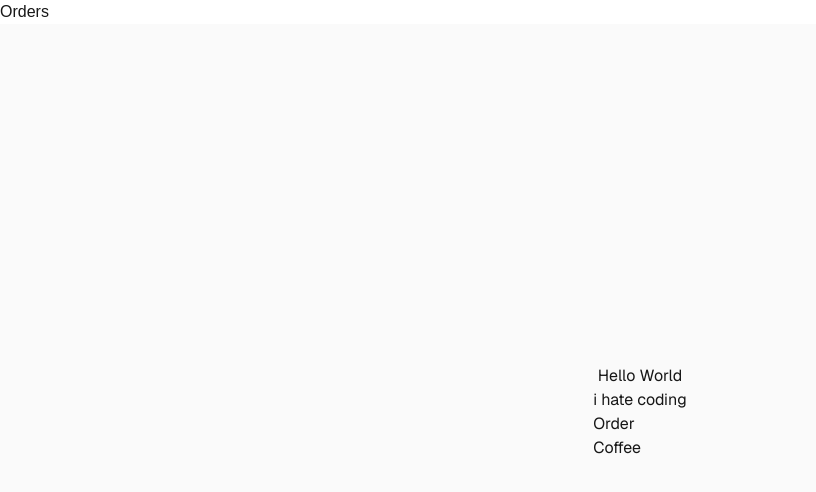
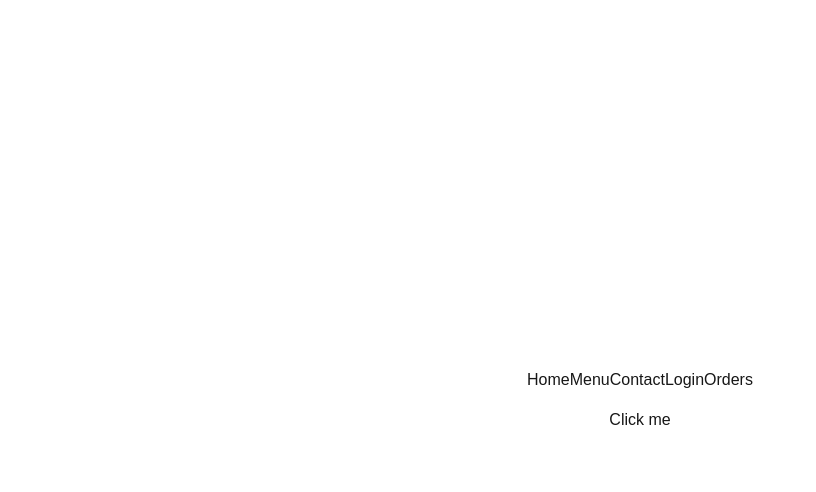
Before and after one commit to sristigupta04/coffee-shop, a Next.js app in the folder coffee-shop/: page / in a window 1280 px wide. Shown: the top 492 px of the page, without its empty margins (0-816 px from the left). Built offline with nearby package versions, Linux system fonts and the light colour scheme.

Commit message:
add componets

```diff
--- a/coffee-shop/app/layout.tsx
+++ b/coffee-shop/app/layout.tsx
@@ -1,7 +1,6 @@
 import type { Metadata } from "next";
 import { Geist, Geist_Mono } from "next/font/google";
 import "./globals.css";
-import Link from "next/dist/client/link";
 
 const geistSans = Geist({
   variable: "--font-geist-sans",
@@ -24,7 +23,6 @@ export default function RootLayout({ children }: LayoutProps<"/">) {
       lang="en"
       className={`${geistSans.variable} ${geistMono.variable} h-full antialiased`}
     >
-      <Link href="orders">Orders</Link>
       <body className="min-h-full flex flex-col">{children}</body>
     </html>
   );
--- a/coffee-shop/app/menu/page.tsx
+++ b/coffee-shop/app/menu/page.tsx
@@ -0,0 +1,39 @@
+type Props = {
+  image: string;
+  title: string;
+  price: number;
+  category: string;
+  description: string;
+};
+
+export default function MenuCard({
+  image,
+  title,
+  price,
+  category,
+  description,
+}: Props) {
+  return (
+    <div className="w-72 rounded-2xl overflow-hidden shadow-md border border-gray-300">
+      <img
+        src={image}
+        alt={title}
+        className="w-full h-48 object-cover"
+      />
+
+      <div className="flex flex-col gap-2 p-4">
+        <h2 className="text-lg font-bold">{title}</h2>
+
+        <p className="text-sm text-gray-500">{description}</p>
+
+        <p className="text-sm text-gray-600">{category}</p>
+
+        <p className="text-xl font-bold">₹{price.toFixed(2)}</p>
+
+        <button className="bg-amber-600 text-white py-2 rounded-lg">
+          Add to Cart
+        </button>
+      </div>
+    </div>
+  );
+}
--- a/coffee-shop/app/orders/page.tsx
+++ b/coffee-shop/app/orders/page.tsx
@@ -1,8 +1,12 @@
+"use client";
 
+export default function OrderPage() {
+  let count = 0;
+  count++;
 
-
-export default function orderPage(){
-    let count =0;
-    count++;
-    console.log(count);
+  return (
+    <div>
+      <h1>Orders : {count}</h1>
+    </div>
+  );
 }
--- a/coffee-shop/app/page.tsx
+++ b/coffee-shop/app/page.tsx
@@ -1,14 +1,16 @@
+"use client";
 import Link from "next/link";
-import Button from "@/components/Button";
+import Navbar from "@/components/navbar";
+import Btn from "@/components/Button";
+export default function Home() {
 
-export default function Home() {
   return (
-    <div className="flex flex-col flex-1 items-center justify-center bg-zinc-50 font-sans dark:bg-black">
-      <h1>Hello World</h1>
+    <div className="flex flex-col flex-1 items-center justify-center gap-4">
 
-      <Link href="/orders">
-        <Button name="Order" title1="Coffee" />
-      </Link>
+    <Navbar />
+
+<Btn text="Click me" onClick={() => console.log("Button clicked!")} />
+
     </div>
   );
 }
--- a/coffee-shop/components/Button.tsx
+++ b/coffee-shop/components/Button.tsx
@@ -1,14 +1,12 @@
+type Props = {
+  text: string;
+  onClick: () => void;
+};
 
-type cardProps ={
-  name:String;
-  title1:String;
-}
-export default function Button({name,title1}) {
+export default function Btn({ text, onClick }: Props) {
   return (
-    <>
-    <div> i hate coding </div>
-<h1>{name}</h1>
-<h2>{title1}</h2>
-</>
+    <button onClick={onClick}>
+      {text}
+    </button>
   );
 }
--- a/coffee-shop/components/Input.tsx
+++ b/coffee-shop/components/Input.tsx
@@ -0,0 +1,22 @@
+type Prop ={
+    label: string;
+    type:String;
+    placeholder:string;
+    value :string;
+    onChange:(newValue:string)=>void;
+}
+export default function Input({label,type,placeholder,value,onChange}:Prop){
+    return(
+        <div className="flex flex-col gap-2">
+            <label className="text-sm font-medium text-gray-700 dark:text-gray-300">{label}</label>
+
+
+            <input
+            type={type}
+            placeholder={placeholder}
+            value={value}
+            onChange={(event) => onChange(event.target.value)}
+            />
+        </div>
+    )
+}
--- a/coffee-shop/components/LoginForm.tsx
+++ b/coffee-shop/components/LoginForm.tsx
@@ -0,0 +1,21 @@
+"use client";
+
+export default function LoginForm() {
+  const username = "Sristi";
+  const password = "123324234";
+
+  function addUser(username: string, password: string) {
+    console.log(username);
+    console.log(password);
+  }
+
+  addUser(username, password);
+
+  return (
+    <>
+      <h1>{username}</h1>
+      <h1>{password}</h1>
+      <button onClick={() => addUser(username, password)}>Add User</button>
+    </>
+  );
+}
--- a/coffee-shop/components/navbar.tsx
+++ b/coffee-shop/components/navbar.tsx
@@ -0,0 +1,14 @@
+"use client";
+
+import Link from "next/link";
+export default function Navbar(){
+    return(
+        <nav>
+            <Link href="/">Home</Link>
+            <Link href="/menu">Menu</Link>
+            <Link href="/contact">Contact</Link>
+            <Link href='/login'>Login</Link>
+            <Link href='/orders'>Orders</Link>
+        </nav>
+    )
+}
```
